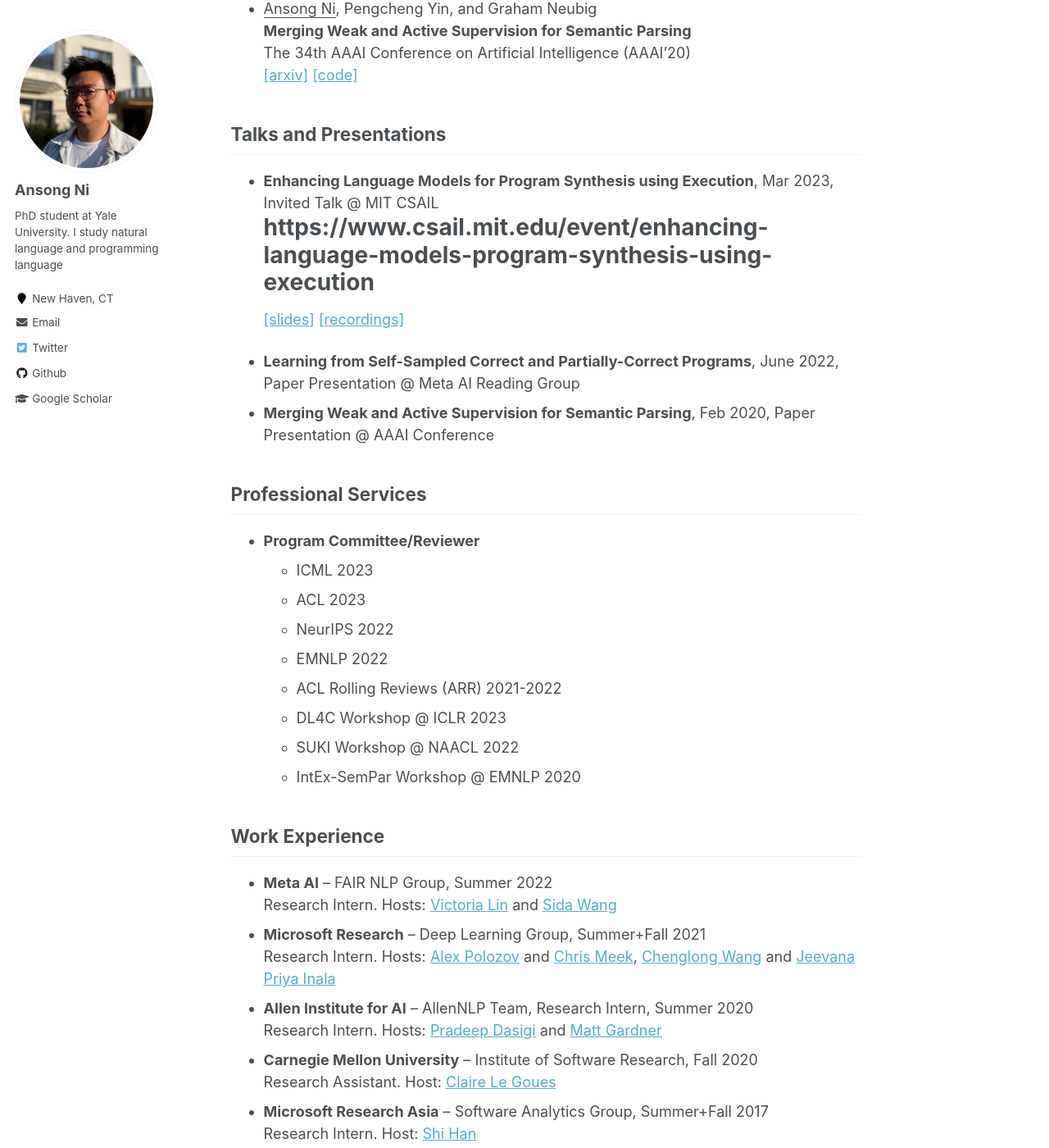
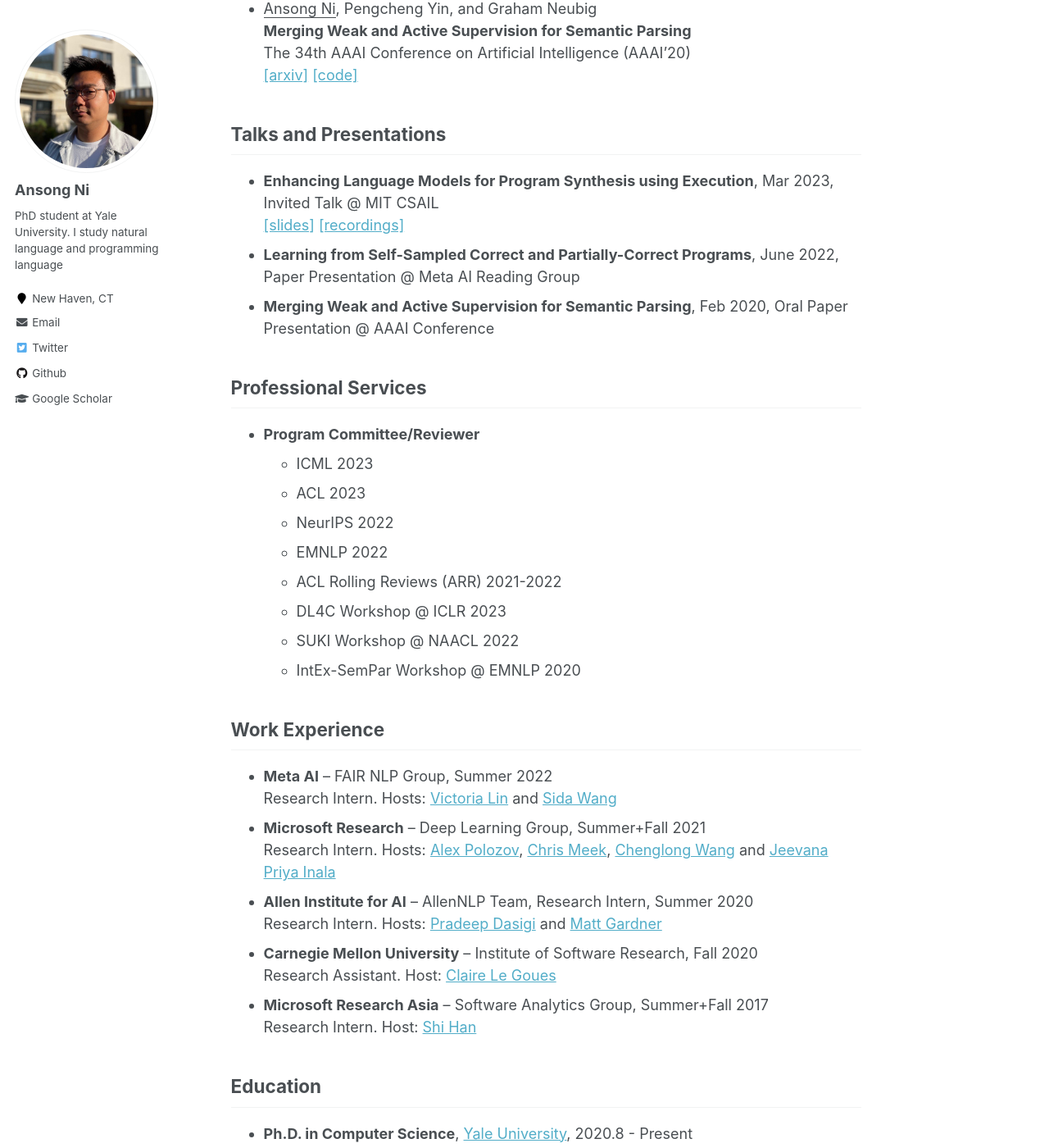
Before and after one commit to niansong1996/niansong1996.github.io, a Jekyll site: the page built from _pages/about.md, in a window 1280 px wide and 1400 px high, scrolled down 1905 px. Shown: the whole window at 82% size. Built offline with Jekyll 4.4.1, drawn with Linux system fonts in a browser that asks for light colours.

Commit message:
fix comment

```diff
--- a/_pages/about.md
+++ b/_pages/about.md
@@ -71,11 +71,10 @@ The 34th AAAI Conference on Artificial Intelligence (AAAI'20)
 Talks and Presentations
 ------
 * **Enhancing Language Models for Program Synthesis using Execution**, Mar 2023, Invited Talk @ MIT CSAIL
-# https://www.csail.mit.edu/event/enhancing-language-models-program-synthesis-using-execution
     [\[slides\]](https://github.com/niansong1996/niansong1996.github.io/tree/master/files/Ansong_MIT_Talk.pdf)
     [\[recordings\]](https://t.co/pKMiHR7OXd)
 * **Learning from Self-Sampled Correct and Partially-Correct Programs**, June 2022, Paper Presentation @ Meta AI Reading Group
-* **Merging Weak and Active Supervision for Semantic Parsing**, Feb 2020, Paper Presentation @ AAAI Conference
+* **Merging Weak and Active Supervision for Semantic Parsing**, Feb 2020, Oral Paper Presentation @ AAAI Conference
 
 Professional Services
 ------
@@ -94,7 +93,7 @@ Work Experience
 * **Meta AI** -- FAIR NLP Group, Summer 2022
     Research Intern. Hosts: [Victoria Lin](http://victorialin.net/) and [Sida Wang](http://www.sidaw.xyz/)
 * **Microsoft Research** -- Deep Learning Group,  Summer+Fall 2021
-    Research Intern. Hosts: [Alex Polozov](https://alexpolozov.com) and [Chris Meek](https://www.microsoft.com/en-us/research/people/meek/), [Chenglong Wang](https://chenglongwang.org/) and [Jeevana Priya Inala](https://jinala.github.io/)
+    Research Intern. Hosts: [Alex Polozov](https://alexpolozov.com), [Chris Meek](https://www.microsoft.com/en-us/research/people/meek/), [Chenglong Wang](https://chenglongwang.org/) and [Jeevana Priya Inala](https://jinala.github.io/)
 * **Allen Institute for AI** -- AllenNLP Team, Research Intern, Summer 2020
     Research Intern. Hosts: [Pradeep Dasigi](https://pdasigi.github.io/) and [Matt Gardner](https://matt-gardner.github.io/)
 * **Carnegie Mellon University** -- Institute of Software Research, Fall 2020
```
